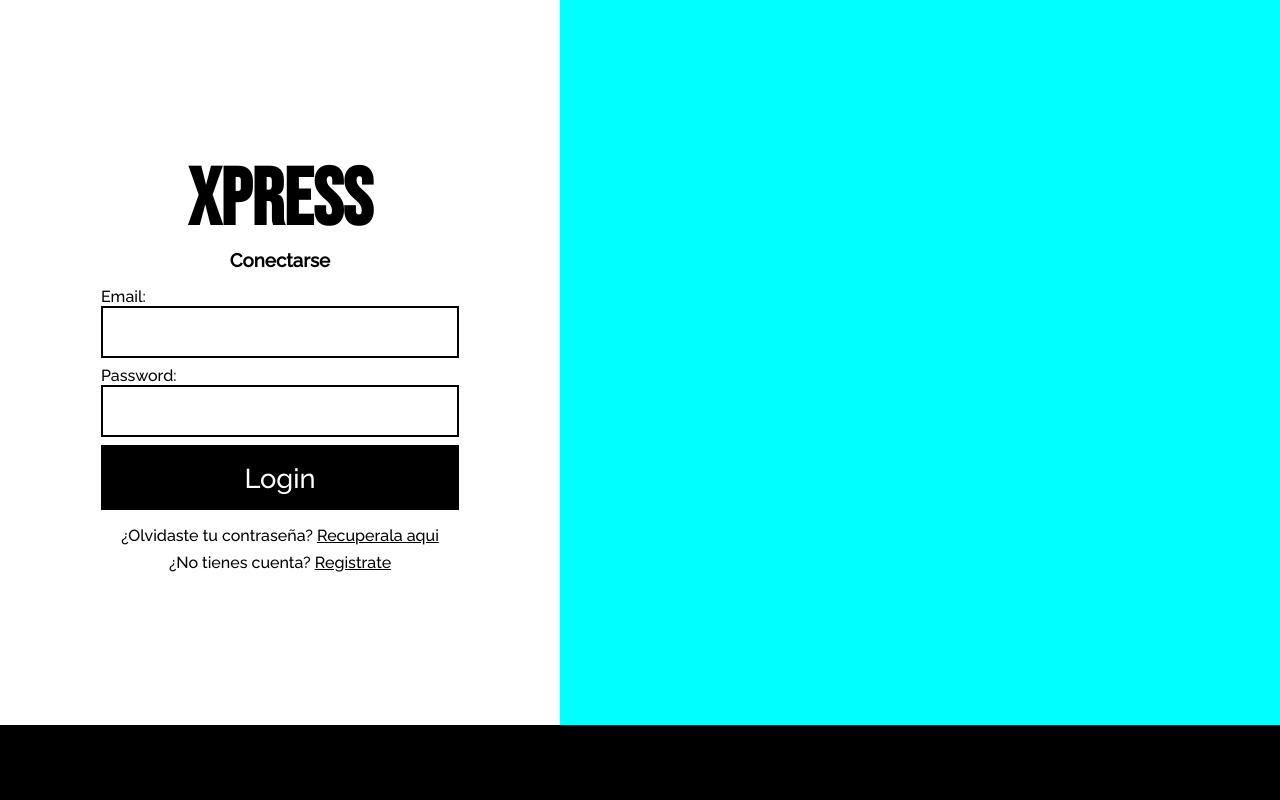
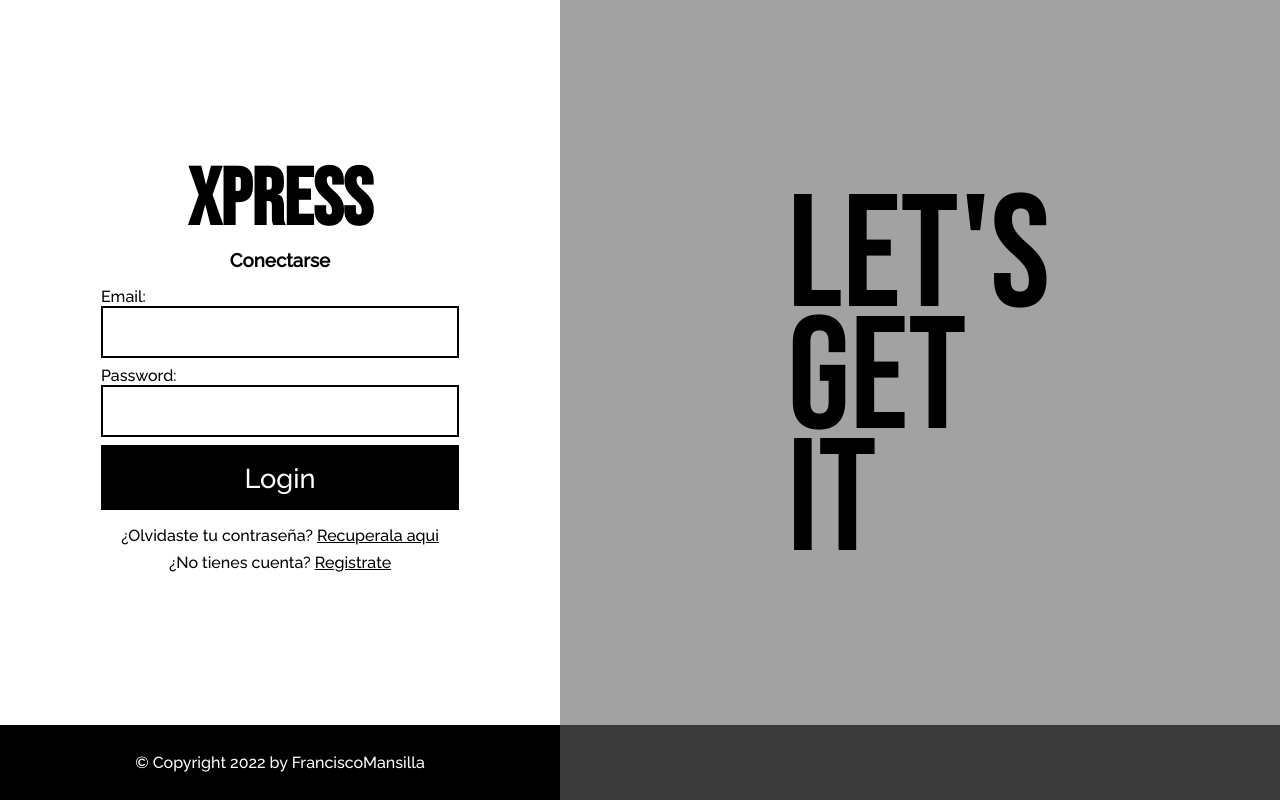
Before and after one commit to FranciscoMansilla/sneaker-client, a React (Create React App) app: page /login in a window 1280 px wide. Built offline with nearby package versions, Linux system fonts and the light colour scheme.

Commit message:
feat BrandLogo component

```diff
--- /dev/null
+++ b/src/components/common/BrandLogo.tsx
@@ -0,0 +1,13 @@
+
+const BrandLogo = () => {
+  return (
+    <div className="brand_logo_container">
+      <div className="logobrandchild">
+        <div className="divBrand1">let's</div>
+        <div className="divBrand2">get</div>
+        <div className="divBrand2">it</div>
+      </div>
+    </div>
+  )
+}
+export default BrandLogo
--- a/src/components/views/Login.tsx
+++ b/src/components/views/Login.tsx
@@ -1,6 +1,7 @@
 
 import { useState } from 'react';
 import { Link } from 'react-router-dom';
+import BrandLogo from '../common/BrandLogo';
 
 const Login = () => {
   const [email, setEmail] = useState('')
@@ -27,10 +28,12 @@ const Login = () => {
         </form>
       </div>
       <div className='column_2'>
-
+        <BrandLogo/>
       </div>
-      <div className='footer_login'></div>
-
+      <div className='footer_login1'>
+        <div>© Copyright 2022 by FranciscoMansilla</div>
+      </div>
+      <div className='footer_login2'></div>
     </div>
   )
 }
--- a/src/components/views/Register.tsx
+++ b/src/components/views/Register.tsx
@@ -1,6 +1,7 @@
 
 import { useState } from 'react';
 import { Link } from 'react-router-dom';
+import BrandLogo from '../common/BrandLogo';
 
 const Register = () => {
   const [email, setEmail] = useState('')
@@ -33,9 +34,12 @@ const Register = () => {
         </form>
       </div>
       <div className='column_2'>
-
+        <BrandLogo/>
       </div>
-      <div className='footer_login'></div>
+      <div className='footer_login1'>
+        <div>© Copyright 2022 by FranciscoMansilla</div>
+      </div>
+      <div className='footer_login2'></div>
     </div>
   )
 }
--- a/src/index.scss
+++ b/src/index.scss
@@ -28,6 +28,8 @@
 @import './scss/components/Men.scss';
 @import './scss/components/Paginated.scss';
 @import './scss/components/Login.scss';
+@import './scss/components/BrandLogo.scss';
+
 
 
 
--- /dev/null
+++ b/src/scss/components/BrandLogo.scss
@@ -0,0 +1,23 @@
+.brand_logo_container{
+  color: black;
+  font-family: 'Xpress';
+  width: 100%;
+  height: 100%;
+  display: flex;
+  justify-content: center;
+  align-items: center;
+}
+.logobrandchild{
+  font-size: 10rem;
+  width: 265px;
+  height: 450px;
+  display: flex;
+  flex-direction: column;
+  justify-content: center;
+}
+.divBrand1{
+  margin: 0 0 -35px 0;
+}
+.divBrand2{
+  margin: -35px 0;
+}
--- a/src/scss/components/Login.scss
+++ b/src/scss/components/Login.scss
@@ -10,10 +10,19 @@
     grid-template-columns: 1fr 720px;
   }
 }
-.footer_login{
-  grid-column: 1 / 3;
+.footer_login1{
+  grid-column: 1 / 2;
   grid-row: 2 / 3;
   background-color: black;
+  display: flex;
+  justify-content: center;
+  align-items: center;
+  color: white;
+}
+.footer_login2{
+  grid-column: 2 / 3;
+  grid-row: 2 / 3;
+  background-color: rgb(58, 58, 58);
 }
 .column_1{
   grid-column: 1 / 2;
@@ -25,9 +34,13 @@
 .column_2{
   grid-column: 2 / 3;
   grid-row: 1 / 2;
-  background-color: aqua;
+  background-color: var(--xpress-border-1);
   width: 100%;
   height: 100%;
+  display: none;
+  @media(min-width: 1140px){
+    display: inline;
+  }
 }
 .login_form{
   display: flex;
```
